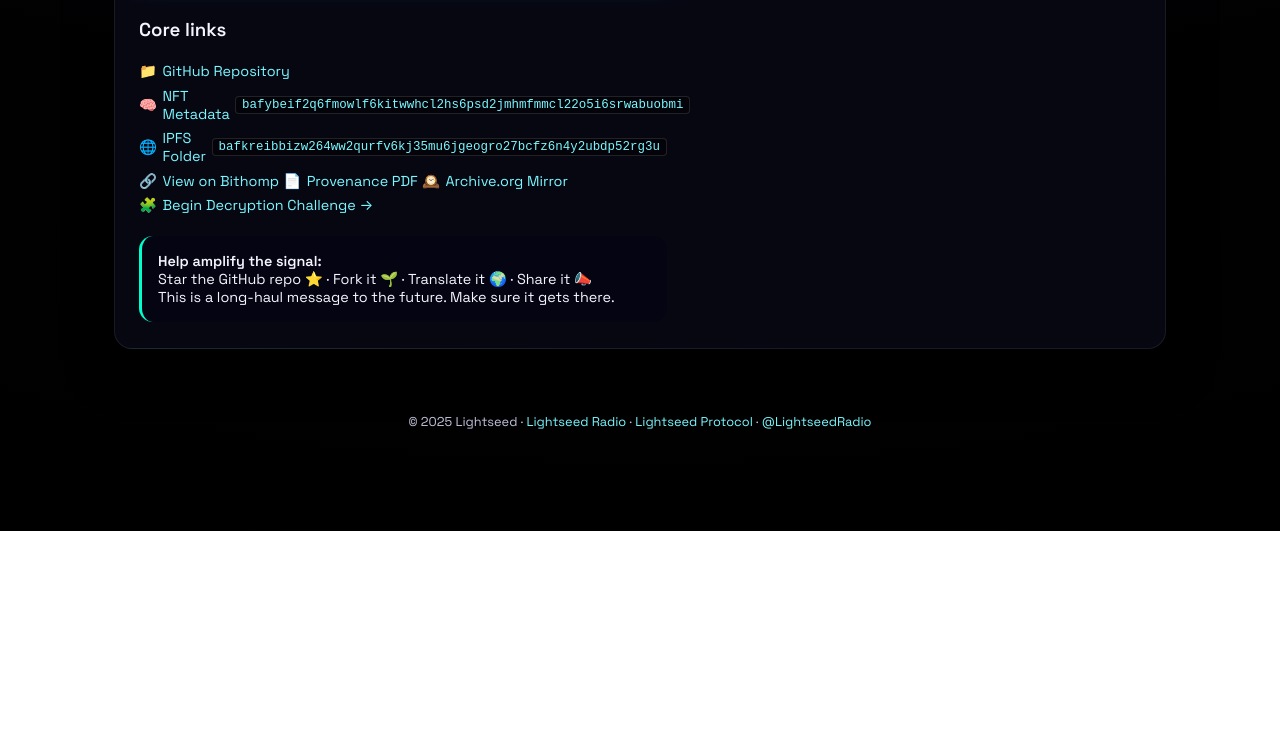
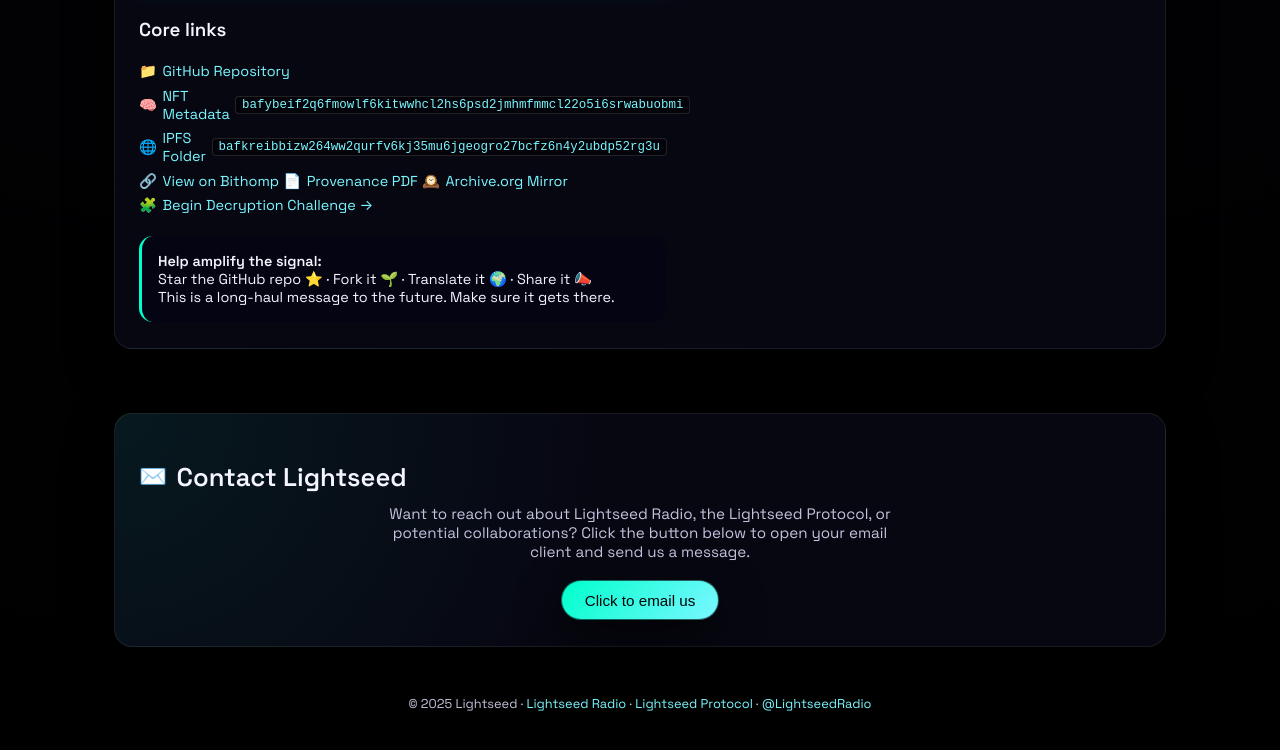
Before and after one commit to TheLightseedProtocol/Lightseed-Protocol, a plain HTML site: page index.html in a window 1280 px wide. Shown: the part 2363-3113 px from the top of the page. Before the commit the page ends 2894 px from the top, so only its background shows below. Drawn offline with Linux system fonts and the light colour scheme.

Commit message:
Implement contact section with email button
Added a contact section with email functionality.

```diff
--- a/index.html
+++ b/index.html
@@ -566,6 +566,21 @@
       font-size: 0.9rem;
     }
 
+    /* Contact section */
+    .contact-section {
+      margin-bottom: 3rem;
+    }
+
+    .contact-section .section-card {
+      text-align: center;
+    }
+
+    .contact-section .contact-text {
+      margin: 0.5rem auto 1.2rem;
+      max-width: 32rem;
+      font-size: 0.95rem;
+    }
+
     footer {
       font-size: 0.8rem;
       color: var(--text-soft);
@@ -851,6 +866,20 @@
       </div>
     </section>
 
+    <!-- Contact section -->
+    <section id="contact" class="contact-section" aria-label="Contact Lightseed">
+      <div class="section-card">
+        <h2><span class="icon">✉️</span>Contact Lightseed</h2>
+        <p class="contact-text">
+          Want to reach out about Lightseed Radio, the Lightseed Protocol, or potential collaborations?
+          Click the button below to open your email client and send us a message.
+        </p>
+        <button class="btn-primary" type="button" onclick="openContactEmail()">
+          Click to email us
+        </button>
+      </div>
+    </section>
+
     <footer>
       <p>
         © <span id="year"></span> Lightseed ·
@@ -868,6 +897,14 @@
       var el = document.getElementById('year');
       if (el) el.textContent = y;
     })();
+
+    // Build the email address in JS to avoid a plain mailto/email string in the HTML
+    function openContactEmail() {
+      var user = 'thelightseedprotocolpublic';
+      var domain = 'proton.me';
+      var address = user + '@' + domain;
+      window.location.href = 'mailto:' + address;
+    }
   </script>
 </body>
 </html>
```
